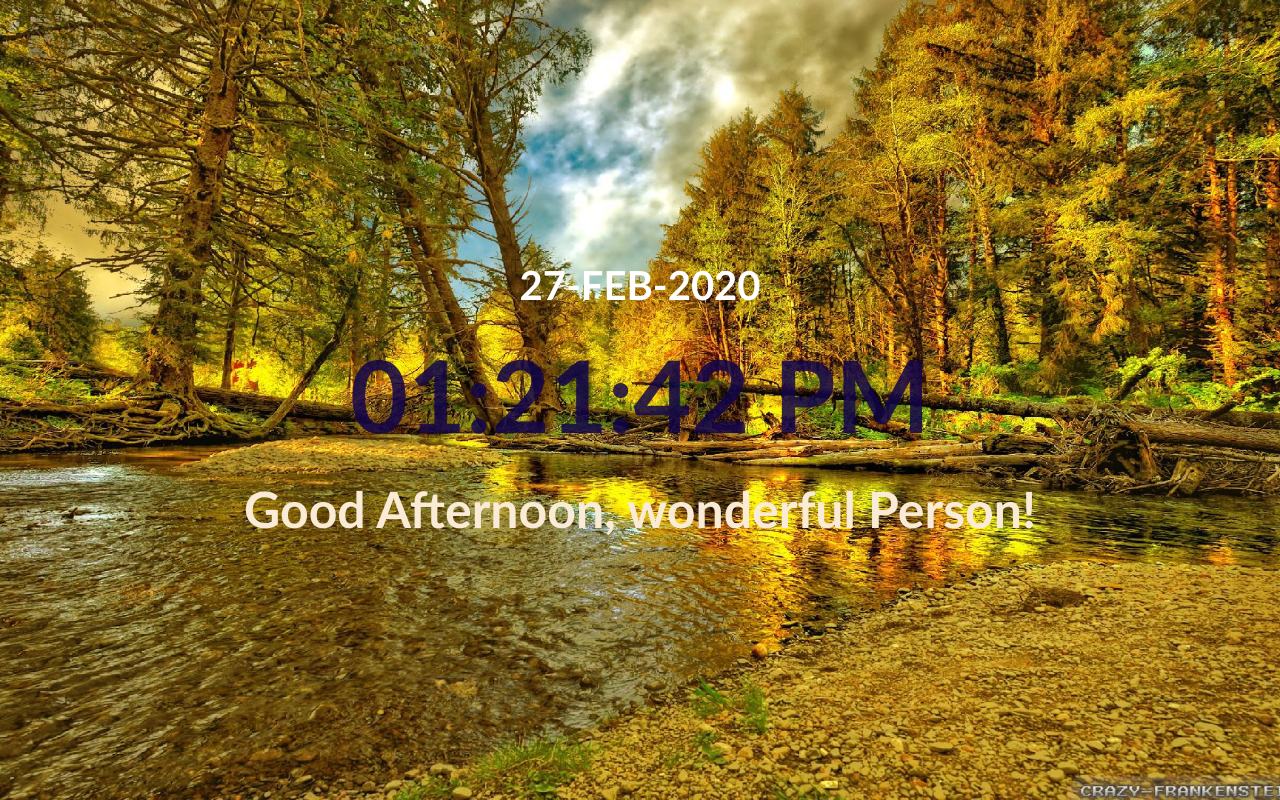
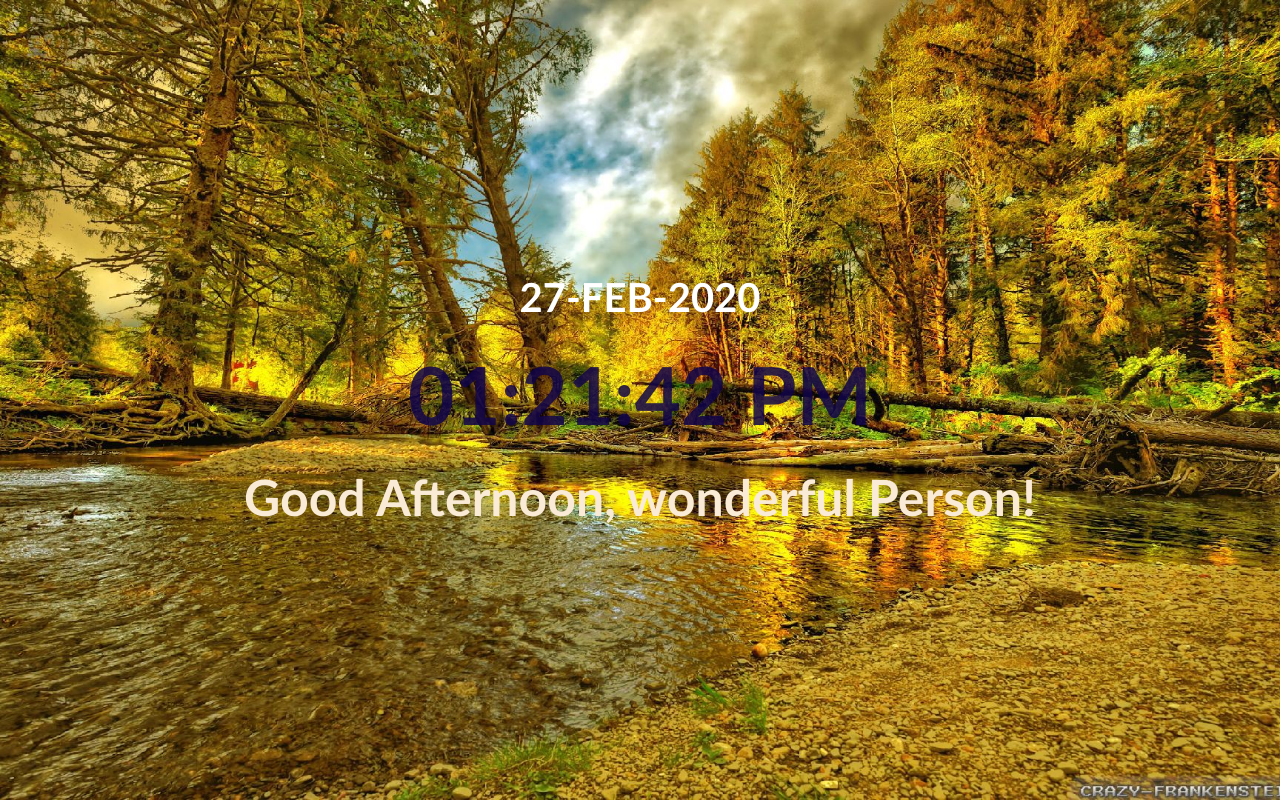
Before and after one commit to stbugyei/GreetingtTime, a React (Create React App) app: page / in a window 1280 px wide. Built offline with nearby package versions, Linux system fonts and the light colour scheme.

Commit message:
Update App.css

```diff
--- a/src/App.css
+++ b/src/App.css
@@ -39,12 +39,11 @@
 
 .Time{
   font-family: 'Trebuchet MS', 'Lucida Sans Unicode', 'Lucida Grande', 'Lucida Sans', Arial, sans-serif;
-  font-size: 100px;
+  font-size: 80px;
   margin: 25px;
   color:rgba(17, 5, 73, 0.856);
   display: flex;
   flex-direction: column;
-  align-items: center;
   justify-content: center;
 }
 .App-link {
```
